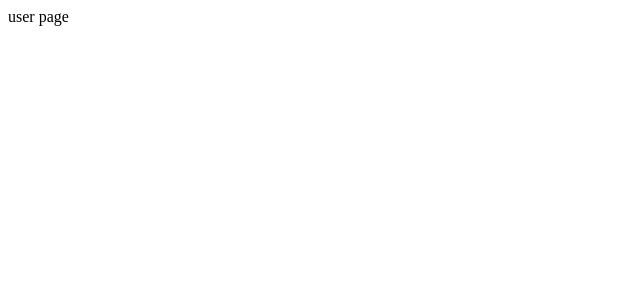
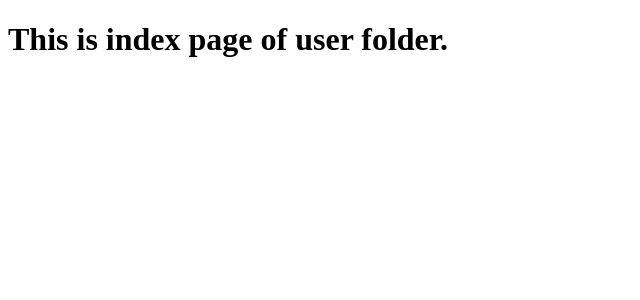
Before and after one commit to hauphvn/nuxtjs-first, a Nuxt app: page /user in a window 1280 px wide. Shown: the top 300 px of the page, without its empty margins (0-640 px from the left). Built offline with nearby package versions, Linux system fonts and the light colour scheme.

Commit message:
- Routing as folder, file index

```diff
--- a/pages/user.vue
+++ b/pages/user/index.vue
@@ -1,10 +1,12 @@
 <template>
-<div>user page</div>
+<div>
+  <h1>This is index page of user folder.</h1>
+</div>
 </template>
 
 <script>
 export default {
-  name: 'user'
+  name: 'index'
 }
 </script>
 
```
Also changed, not shown: store/README.md.
